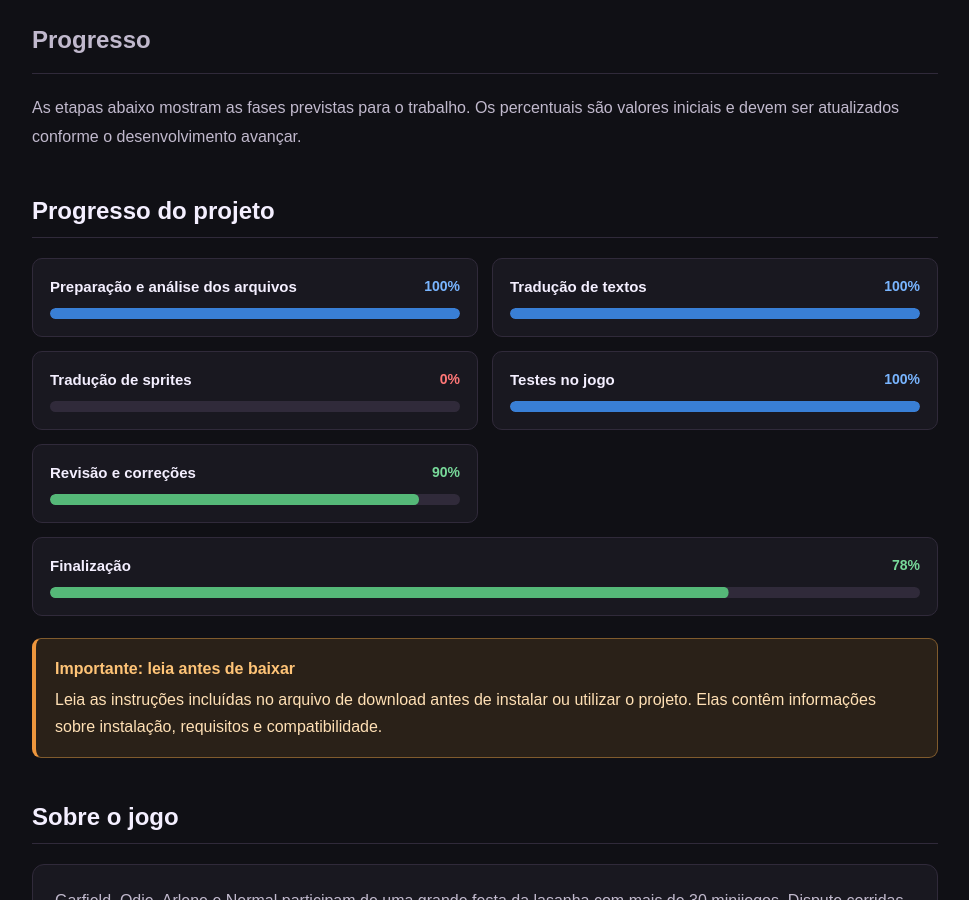
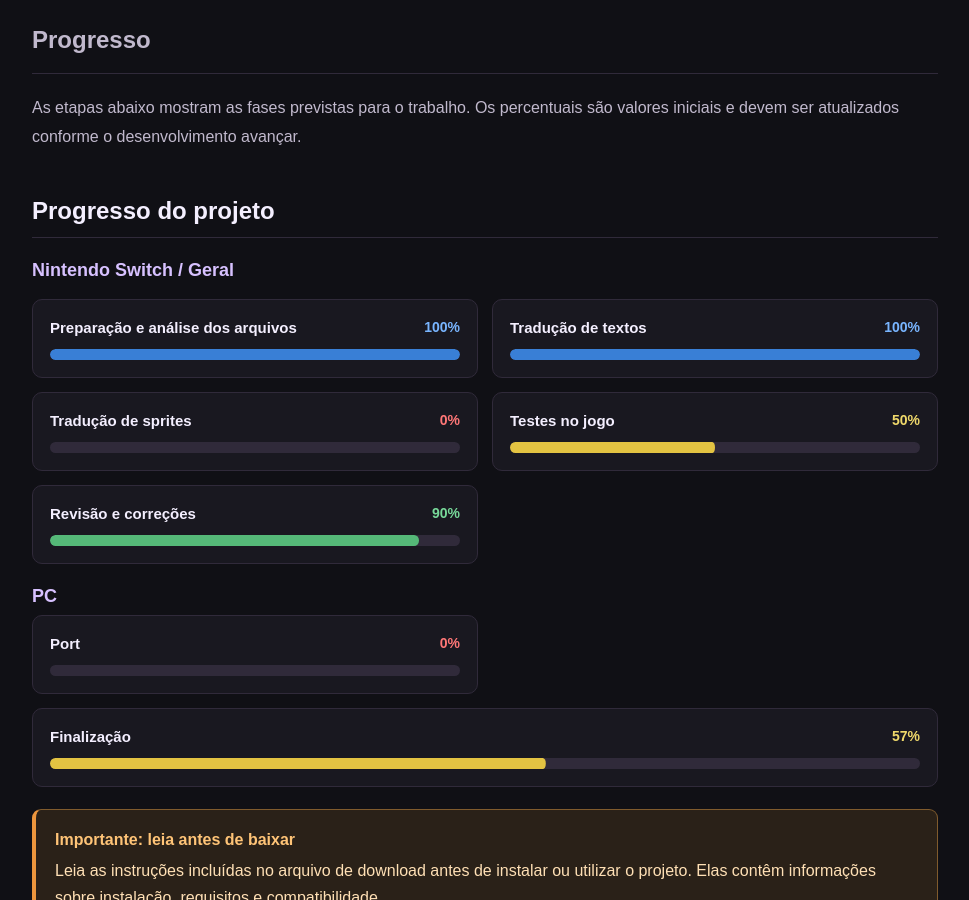
Before and after one commit to TemplarioK1/covil-secreto, a Jekyll site: the page built from _projetos/garfield-lasagna-party.md, in a window 1280 px wide and 900 px high, scrolled down 1149 px. Shown: the whole window, without its empty margins (155-1124 px from the left). Built offline with Jekyll 4.4.1, drawn with Linux system fonts in a browser that asks for light colours.

Commit message:
Atualiza projeto pelo painel administrativo

```diff
--- a/_projetos/garfield-lasagna-party.md
+++ b/_projetos/garfield-lasagna-party.md
@@ -16,25 +15,29 @@ progress_stages:
   - name: Tradução de sprites
     percentage: 0
   - name: Testes no jogo
-    percentage: 100
+    percentage: 50
   - name: Revisão e correções
     percentage: 90
-progress_platform_groups: []
+progress_platform_groups:
+  - platform: PC
+    stages:
+      - name: Port
+        percentage: 0
 game_developer: Balio Studio
 game_publisher: Microids
 game_release_year: "2022"
 game_genre: Party game / jogo de tabuleiro e minijogos
-game_synopsis: Garfield, Odie, Arlene e Nermal participam de uma grande festa da
-  lasanha com mais de 30 minijogos. Dispute corridas em tabuleiros inspirados
-  nos cenários dos desenhos, use itens para ganhar vantagem e desafie amigos em
-  partidas rápidas ou torneios.
+game_synopsis: >-
+  Garfield, Odie, Arlene e Nermal participam de uma grande festa da lasanha com mais de 30 minijogos. Dispute
+  corridas em tabuleiros inspirados nos cenários dos desenhos, use itens para ganhar vantagem e desafie amigos
+  em partidas rápidas ou torneios.
 game_multiplayer: Sim
 game_local_multiplayer: Sim
 game_online_multiplayer: Não
 game_players: 1–4 jogadores (multiplayer local)
-game_multiplayer_details: Até quatro jogadores no mesmo console. Os modos de
-  jogo multiplayer são locais; não há modo online.
+game_multiplayer_details: Até quatro jogadores no mesmo console. Os modos de jogo multiplayer são locais; não há modo online.
 ---
+
 ## Sobre o projeto
 
 Este projeto tem como objetivo disponibilizar **Garfield Lasagna Party** em português brasileiro para **Nintendo Switch e PC**. A proposta é adaptar os textos do jogo para facilitar a compreensão dos modos, desafios e minijogos, preservando a experiência original.
```
Also changed, not shown: other parts of _projetos/garfield-lasagna-party.md (+0 -1 lines).
